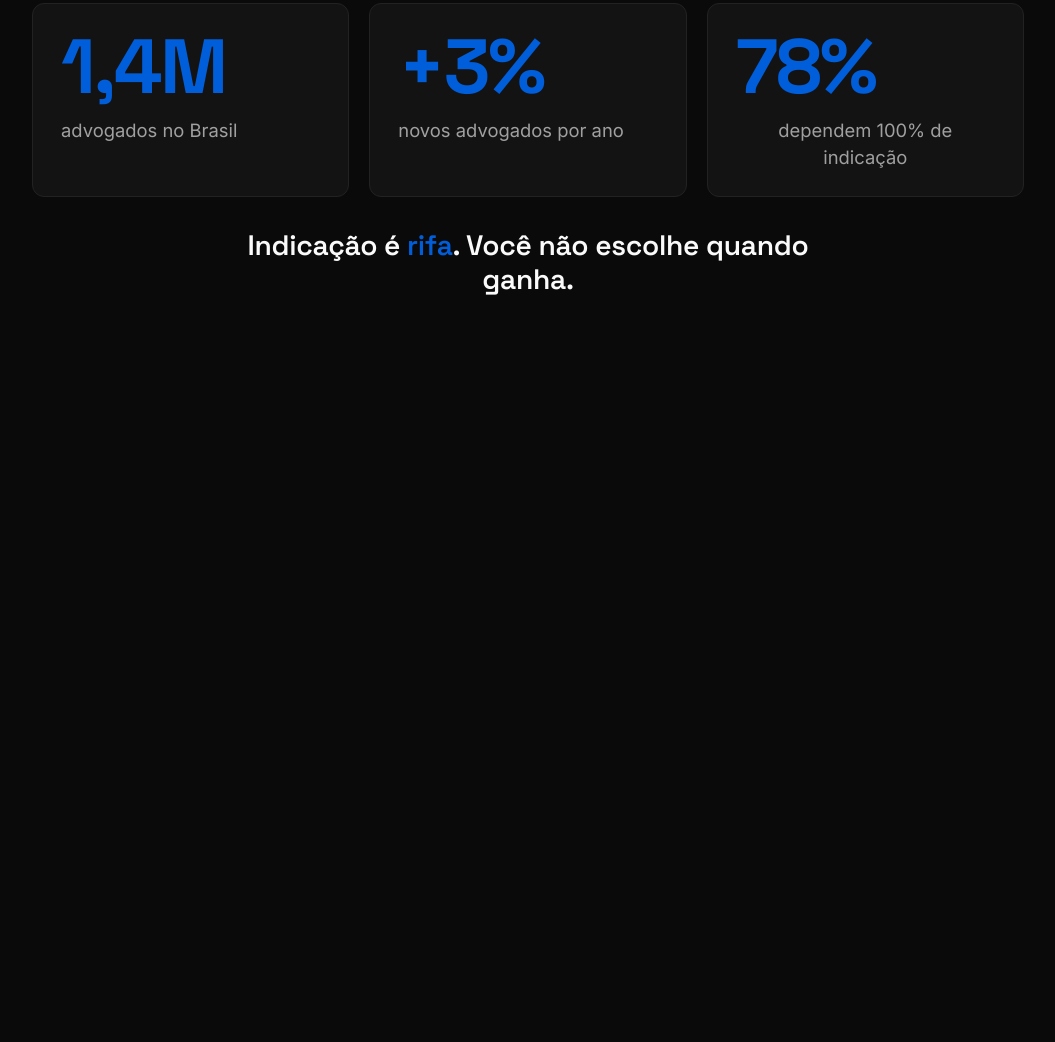
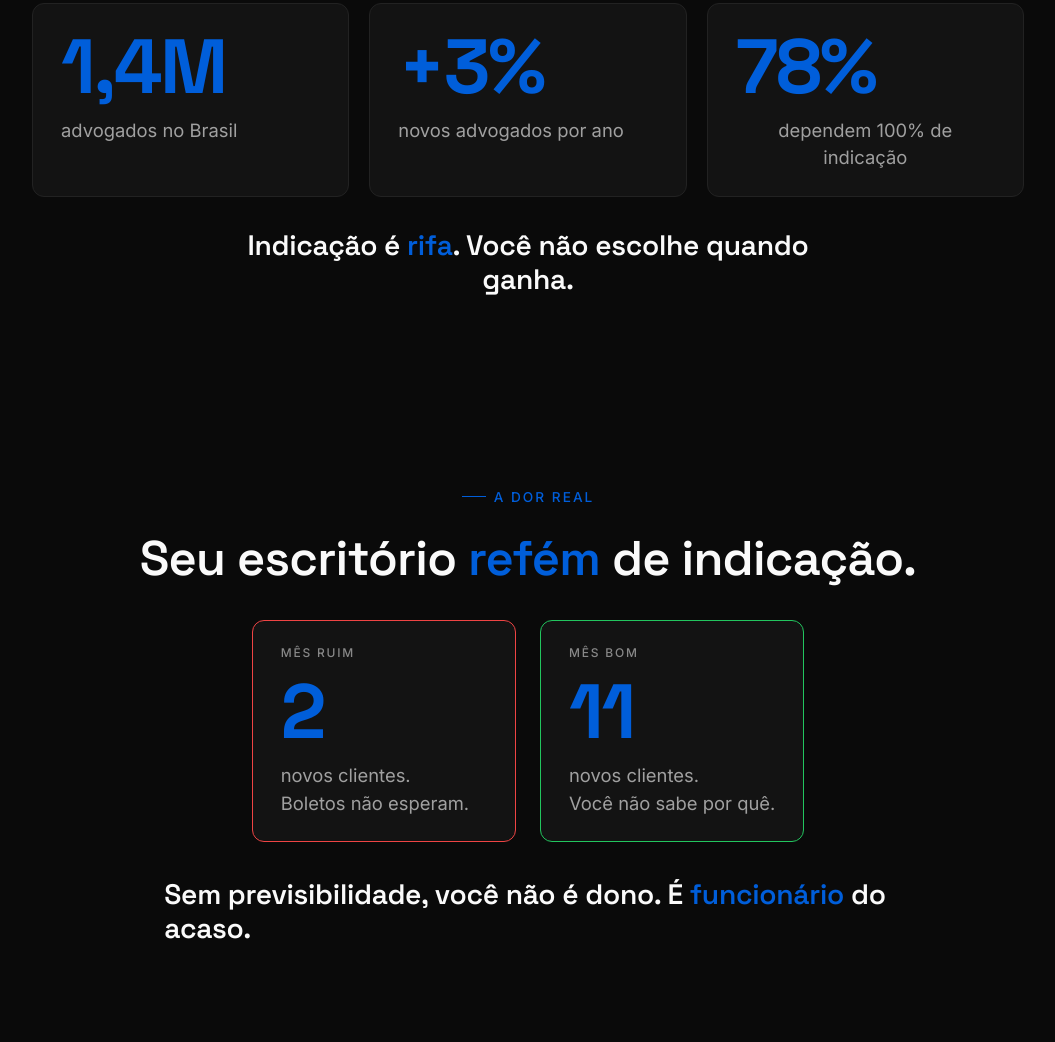
Before and after one commit to mttguerra/apresentacao-echo, a website built with Vite: page index.html in a window 1280 px wide. Shown: the part 1428-2470 px from the top of the page, without its empty margins (112-1167 px from the left). Before the commit the page ends 1821 px from the top, so only its background shows below. Built offline with nearby package versions, Linux system fonts and the light colour scheme; what reveal.js would draw is missing.

Commit message:
feat(b03): dor (mês bom vs mês ruim + punch)

```diff
--- /dev/null
+++ b/src/blocks/b03-dor.html
@@ -0,0 +1,23 @@
+<section data-block="b03" class="block block--b03">
+  <div class="eyebrow">A dor real</div>
+  <h2 class="t-title">
+    Seu escritório <span class="accent">refém</span> de indicação.
+  </h2>
+
+  <div class="grid-2 b03-months">
+    <div class="card b03-month b03-month--bad">
+      <div class="t-caption">Mês ruim</div>
+      <div class="big-number danger">2</div>
+      <div class="t-body">novos clientes.<br>Boletos não esperam.</div>
+    </div>
+    <div class="card b03-month b03-month--good">
+      <div class="t-caption">Mês bom</div>
+      <div class="big-number success">11</div>
+      <div class="t-body">novos clientes.<br>Você não sabe por quê.</div>
+    </div>
+  </div>
+
+  <p class="t-microcopy b03-punch">
+    Sem previsibilidade, você não é dono. É <span class="accent">funcionário</span> do acaso.
+  </p>
+</section>
--- /dev/null
+++ b/src/blocks/b03-dor.js
@@ -0,0 +1,21 @@
+import gsap from 'gsap';
+import { registerBlock } from '../animations/timelines.js';
+import { EASE, DURATION } from '../animations/helpers.js';
+
+registerBlock('b03', {
+  onShow(section) {
+    const eyebrow = section.querySelector('.eyebrow');
+    const title = section.querySelector('.t-title');
+    const months = section.querySelectorAll('.b03-month');
+    const punch = section.querySelector('.b03-punch');
+
+    gsap.set([eyebrow, title, punch], { opacity: 0, y: 20 });
+    gsap.set(months, { opacity: 0, y: 30 });
+
+    const tl = gsap.timeline();
+    tl.to(eyebrow, { opacity: 1, y: 0, duration: DURATION.fast, ease: EASE.snappy });
+    tl.to(title, { opacity: 1, y: 0, duration: DURATION.base, ease: EASE.snappy }, '-=0.1');
+    tl.to(months, { opacity: 1, y: 0, duration: DURATION.base, ease: EASE.explosive, stagger: 0.15 }, '-=0.15');
+    tl.to(punch, { opacity: 1, y: 0, duration: DURATION.base, ease: EASE.snappy }, '+=0.15');
+  },
+});
--- a/src/main.js
+++ b/src/main.js
@@ -25,7 +25,7 @@ import './components/slide-image.js';
 import './blocks/b00-capa.js';
 import './blocks/b01-framing.js';
 import './blocks/b02-mercado.js';
-// import './blocks/b03-dor.js';
+import './blocks/b03-dor.js';
 // import './blocks/b04-armadilhas.js';
 // import './blocks/b05-metodo.js';
 // import './blocks/b06-pilar1-oportunidades.js';
--- a/src/styles/components.css
+++ b/src/styles/components.css
@@ -187,3 +187,11 @@
 .b02-stats { margin-top: 0.5rem; }
 .b02-stat { display: flex; flex-direction: column; gap: 0.75rem; align-items: flex-start; }
 .b02-punch { max-width: 32ch; }
+
+/* ============= b03 — Dor ============= */
+.block--b03 { gap: 1.75rem; }
+.b03-months { margin-top: 0.5rem; }
+.b03-month { display: flex; flex-direction: column; gap: 0.75rem; align-items: flex-start; }
+.b03-month--bad { border-color: var(--danger); }
+.b03-month--good { border-color: var(--success); }
+.b03-punch { max-width: 40ch; margin-top: 0.5rem; }
```
